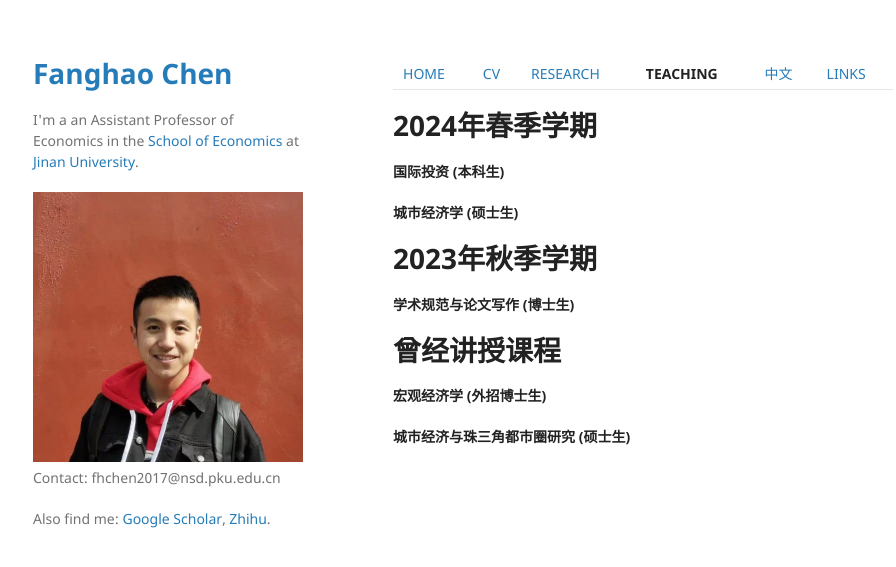
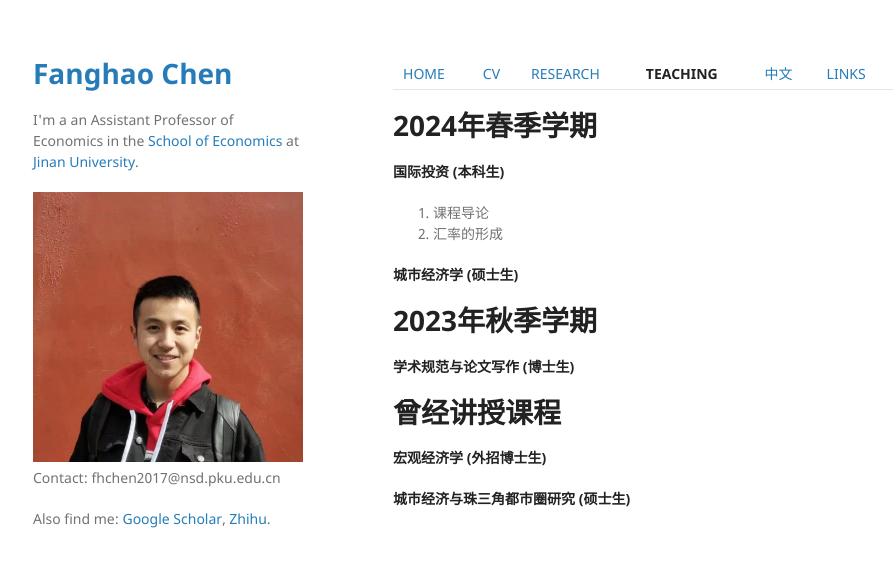
Before and after one commit to FanghaoChen/homepage, a Jekyll site: the page built from teaching.md, in a window 1280 px wide. Shown: the top 567 px of the page, without its empty margins (177-1073 px from the left). Built offline with Jekyll 4.4.1, drawn with Linux system fonts in a browser that asks for light colours; our own code applies the rules of GitHub Pages for plain Markdown files.

Commit message:
Update teaching.md

```diff
--- a/teaching.md
+++ b/teaching.md
@@ -3,6 +3,8 @@
 # 2024年春季学期
 
 **国际投资 (本科生)** <br/>
+1. 课程导论
+2. 汇率的形成
 
 **城市经济学 (硕士生)** <br/>
 
```
